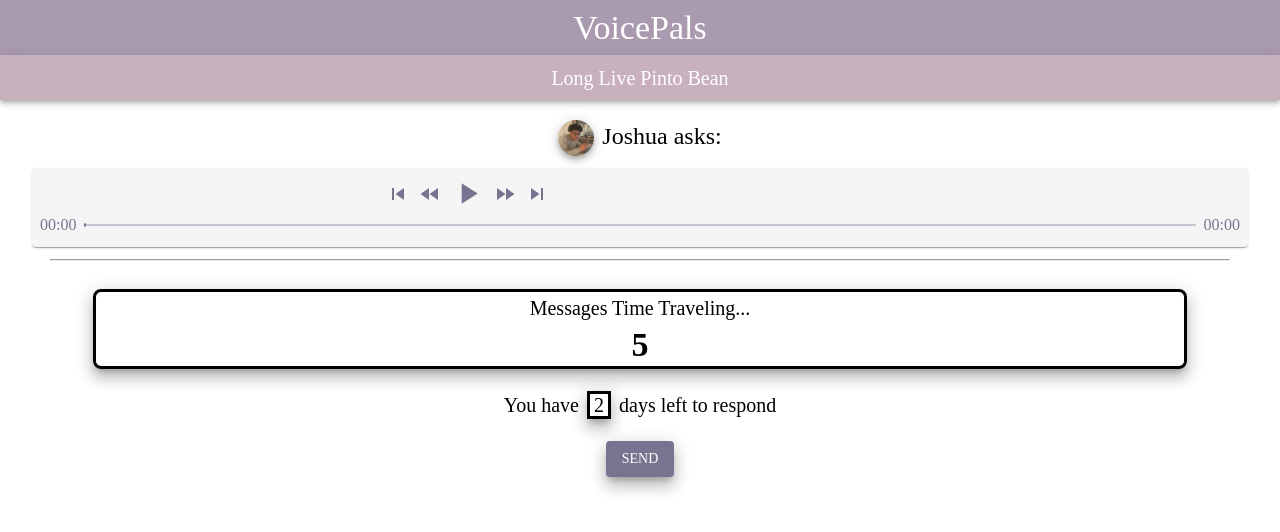
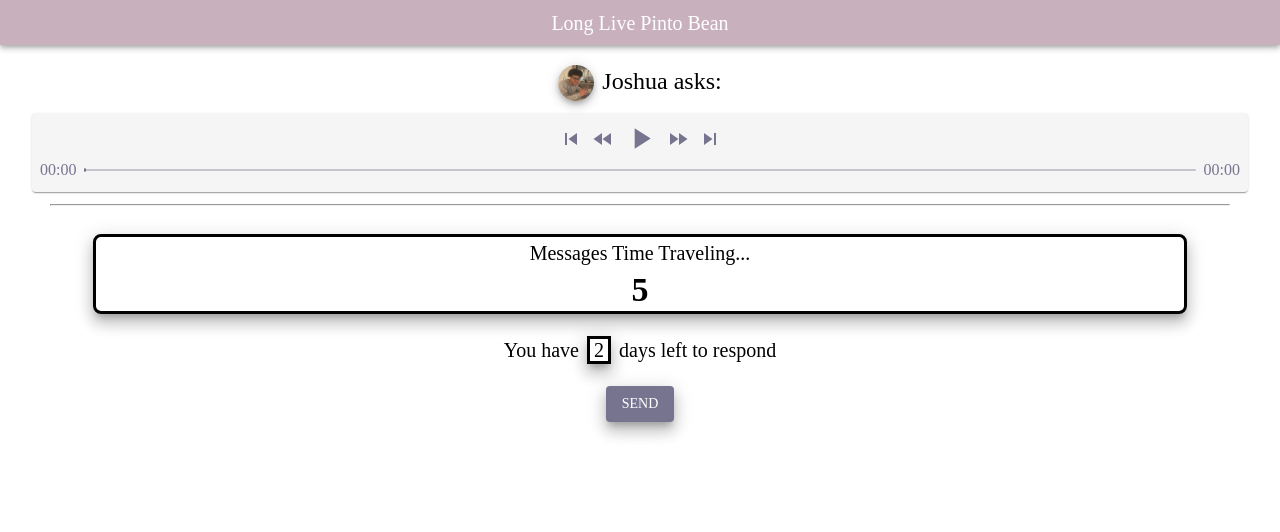
Before and after one commit to daniel-moon32/VoicePals, a React (Create React App) app: page / in a window 1280 px wide. Shown: the top 532 px of the page. Built offline with nearby package versions, Linux system fonts and the light colour scheme.

Commit message:
New header

```diff
--- a/src/components/Player.jsx
+++ b/src/components/Player.jsx
@@ -196,12 +196,6 @@ export default function Player() {
             <FastForwardIcon sx={{ color: '#777490', '&:hover': { color: 'white' } }} onClick={toggleForward} />
             <SkipNextIcon sx={{ color: '#777490', '&:hover': { color: 'white' } }} onClick={toggleSkipForward} />
           </Stack>
-
-          <Stack sx={{
-            display: 'flex',
-            justifyContent: 'flex-end',
-          }}
-          />
         </Box>
         <Stack
           spacing={1}
--- a/src/pages/Replying.js
+++ b/src/pages/Replying.js
@@ -1,5 +1,5 @@
 import DaysLeft from '../components/DaysLeft';
-import HeaderwithGroupName from '../components/HeaderwithGroupName';
+import GroupName from '../components/GroupName';
 import SendButton from '../components/SendButton';
 import TimeTravel from '../components/TimeTravel';
 import QuestionAudio from '../components/QuestionAudio';
@@ -7,7 +7,7 @@ import QuestionAudio from '../components/QuestionAudio';
 export default function Replying() {
   return (
     <>
-      <HeaderwithGroupName name="Long Live Pinto Bean" />
+      <GroupName groupName="Long Live Pinto Bean" />
       <br />
       <QuestionAudio />
       <br />
```
